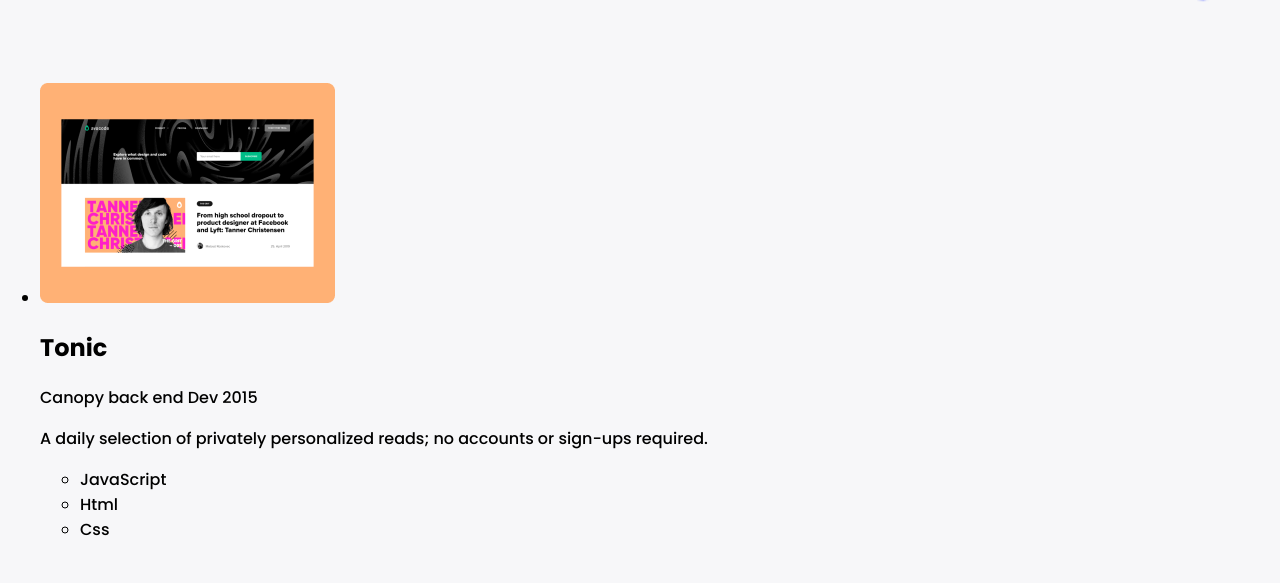
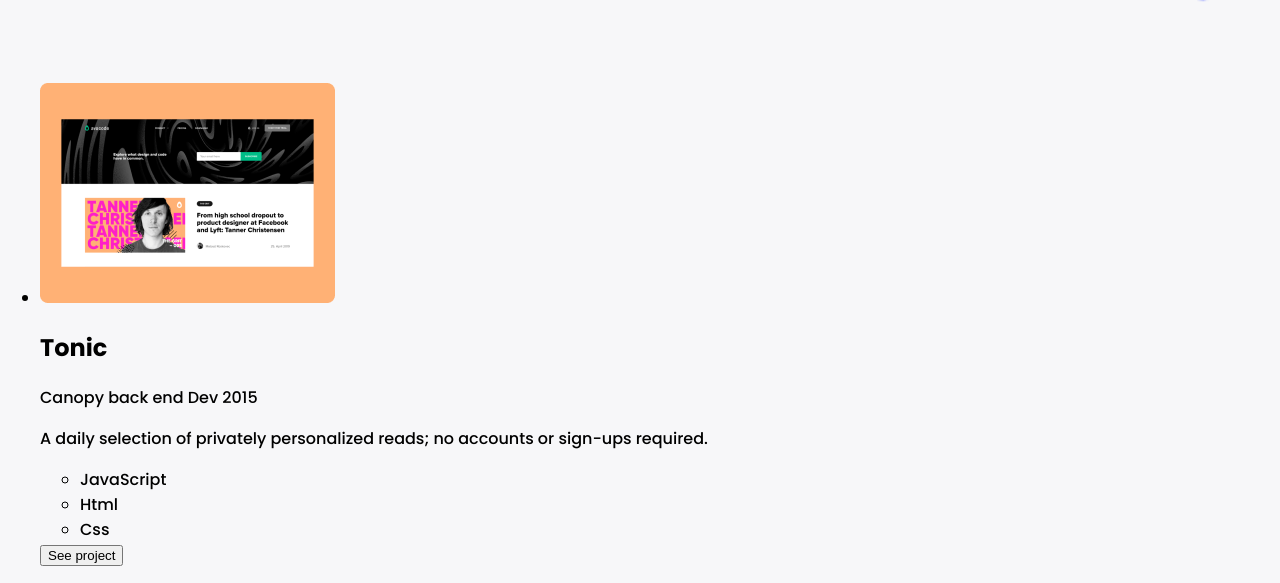
Before and after one commit to henrykgggg/portofolio, a website: page index.html in a window 1280 px wide. Shown: the part 555-1138 px from the top of the page. Before the commit the page ends 1113 px from the top, so only its background shows below. Drawn offline with Linux system fonts and the light colour scheme.

Commit message:
adding a button

```diff
--- a/index.html
+++ b/index.html
@@ -78,6 +78,7 @@
       <li class="language-item"><span>Css</span></li>
     </ul>
   </div>
+  <button type="button" class="click-btn">See project</button>
 </li>
 </ul>
 </div>
```
